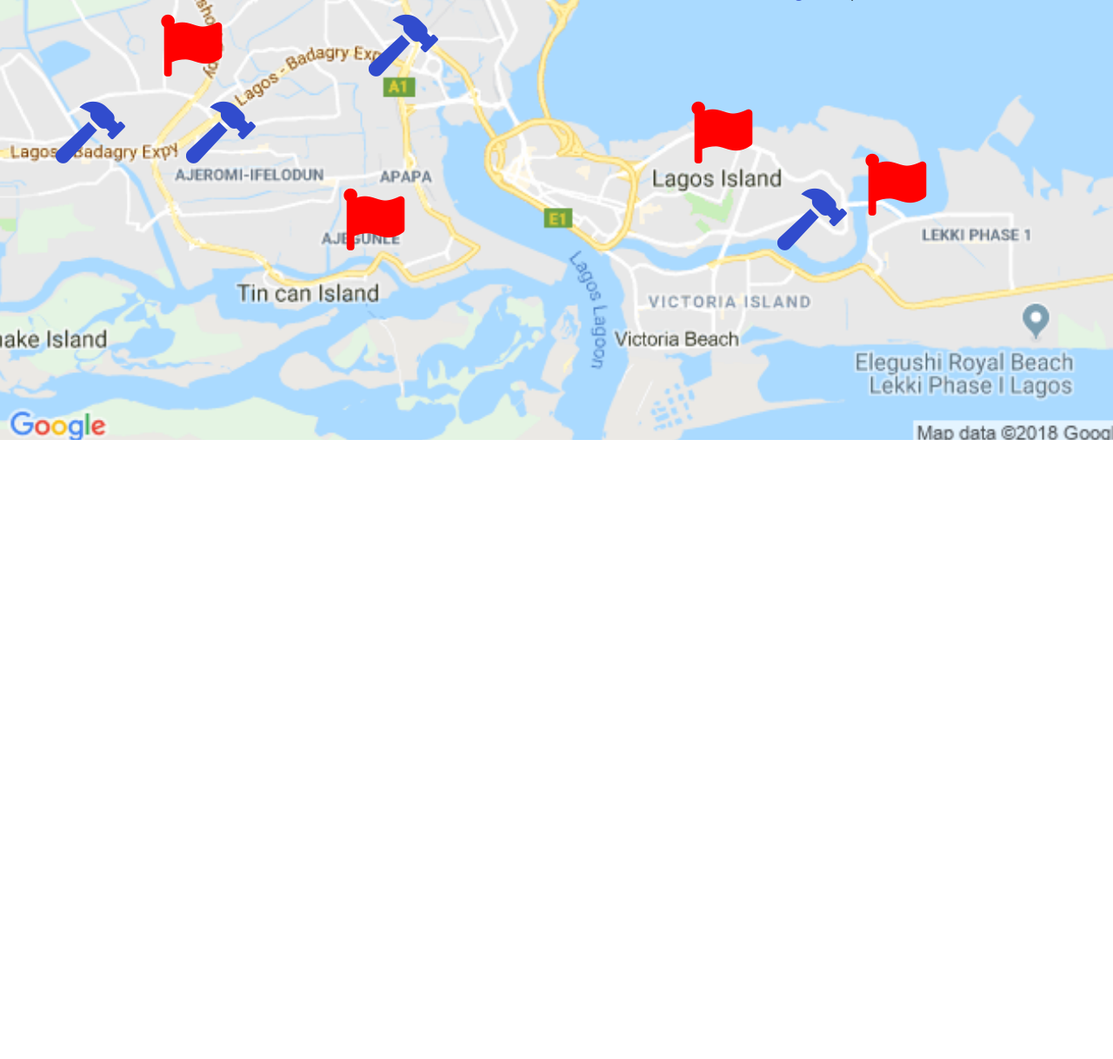
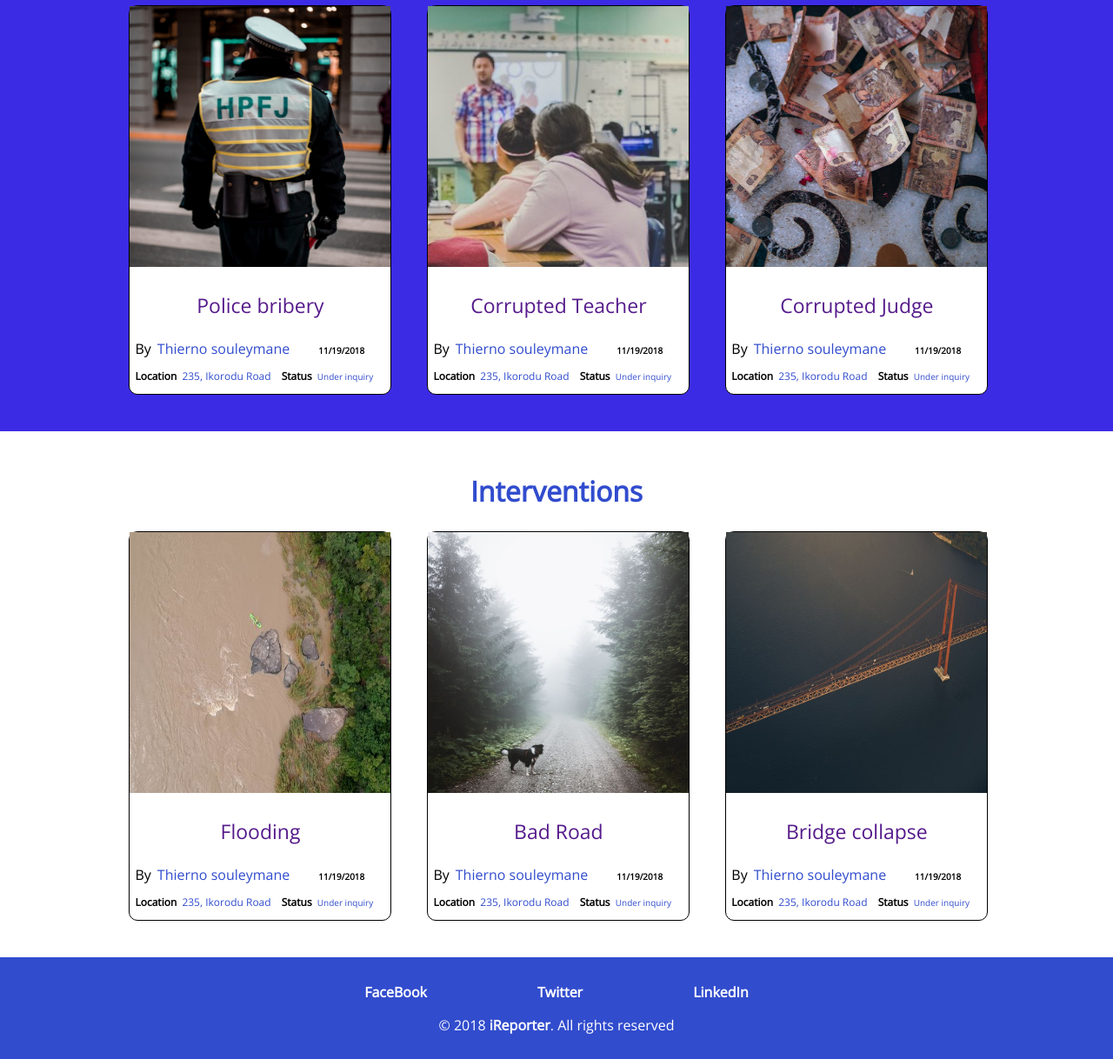
Before and after one commit to thiernomoudou/iReporter, a website: page UI/view.html in a window 1280 px wide. Shown: the part 389-1607 px from the top of the page at 87% size. Before the commit the page ends 895 px from the top, so only its background shows below. Drawn offline with nearby package versions, Linux system fonts and the light colour scheme.

Commit message:
Chore(view.html): update view.html
Implement cards for incidents like suggested by the LF
Add styling on the index.css

[In progress #162383934]

```diff
--- a/UI/css/index.css
+++ b/UI/css/index.css
@@ -846,3 +846,94 @@ input[type=radio]:checked{
 .footer-media{
 	font-weight: 600;
 }
+/* *************************************************** */
+/* Red flag card list */
+/* *************************************************** */
+
+.cards-incidents{
+	background-color: #3C2BE4;
+	padding-top: 2%;
+	padding-bottom: 2%;
+}
+
+.red-flag-card-heading{
+	text-align: center;
+	color: white;
+	margin-bottom: 2%;
+}
+.red-flag-cards{
+	display: flex;
+	justify-content: space-around;
+	padding-left: 10%;
+	padding-right: 10%;
+}
+
+.red-flag-cards > li{
+	list-style-type: none;
+	border: 1px solid black;
+	border-radius: 10px;
+	margin-right: 1%;
+	margin: 0 2%;
+	background-color: white;
+
+}
+
+.red-flag-card-img{
+	height: 300px;
+	width: 300px;
+}
+
+.red-flag-card-title{
+	text-align: center;
+	font-size: 23px;
+}
+
+.red-flag-creator{
+	margin: 1% 2%;
+
+}
+
+.red-flag-by{
+	margin-left: 1%;
+	color: #314CCD;
+}
+
+.red-flag-date{
+	font-weight: 600;
+	font-size: 10px;
+	margin-left: 10%;
+}
+
+.red-flag-card-info{
+	font-size: 12px;
+}
+
+.red-flag-location{
+	margin-left: 2%;
+	font-weight: 600;
+}
+
+.red-flag-location-v,
+.red-flag-status-v{
+	color: #314CCD;
+	margin-left: 1%;
+}
+
+.red-flag-status{
+	margin-left: 3%;
+	font-weight: 600;
+}
+
+.red-flag-status-v{
+	font-size: 10px;
+}
+
+/* Personalise intervetion card */
+
+.cards-interventions{
+	background-color: white;
+}
+
+.intervention-heading{
+	color: #314CCD;
+}
--- a/UI/view.html
+++ b/UI/view.html
@@ -27,7 +27,7 @@
 	<div class="user-card" id="user-card-id">
 		<p><a href="admin.html">Admin Dashboard</a></p>
 		<p><a href="profile.html">My profile</a></p>
-		<p><a href="all-incidents.html">incidents created</a></p>
+		<p><a href="all-incidents.html">Incidents created</a></p>
 		<p><a href="">Settings</a></p>
 	</div>
 
@@ -36,42 +36,109 @@
 	    <p class="view-button incident-buttons"><span>Join</span> the movement and <span id="view-report-button"><a href="incident-form.html" role="button">Report an incident</a><span></p>
 	</div>
 
-	<div class="map" id="map-id">
-		<p class="legend">They are two type of incidents: <span>red-flags</span>(Corruptions) and <span>interventions</span>
+	<div class="cards-incidents">
+	   <h1 class="red-flag-card-heading">Red flags</h1>
+	   <ul class="red-flag-cards">
+		    <li>
+			    <img class="red-flag-card-img" src="img/policeman1.jpg" alt="money"/>
+			    <p class="red-flag-card-title"><a href="">Police bribery</a></p>
+				<p class="red-flag-creator">By
+					<span class="red-flag-by">Thierno souleymane</span>
+					<span class="red-flag-date">11/19/2018</span>
+				</p>
+				<p class="red-flag-card-info">
+					<span class="red-flag-location">Location </span>
+					<span class="red-flag-location-v">235, Ikorodu Road</span>
+					<span class="red-flag-status">Status</span>
+					<span class="red-flag-status-v">Under inquiry</span>
+				</p>
+		    </li>
+		    <li>
+				<img class="red-flag-card-img" src="img/teacher1.jpg" alt="money"/>
+				<p class="red-flag-card-title"><a href="">Corrupted Teacher</a></p>
+				<p class="red-flag-creator">By
+					<span class="red-flag-by">Thierno souleymane</span>
+					<span class="red-flag-date">11/19/2018</span>
+				</p>
+				<p class="red-flag-card-info">
+					<span class="red-flag-location">Location </span>
+					<span class="red-flag-location-v">235, Ikorodu Road</span>
+					<span class="red-flag-status">Status</span>
+					<span class="red-flag-status-v">Under inquiry</span>
+				</p>
+		    </li>
+		    <li>
+				<img class="red-flag-card-img" src="img/fancycrave1.jpg" alt="money"/>
+				<p class="red-flag-card-title"><a href="">Corrupted Judge</a></p>
+				<p class="red-flag-creator">By
+					<span class="red-flag-by">Thierno souleymane</span>
+					<span class="red-flag-date">11/19/2018</span>
+				</p>
+				<p class="red-flag-card-info">
+					<span class="red-flag-location">Location </span>
+					<span class="red-flag-location-v">235, Ikorodu Road</span>
+					<span class="red-flag-status">Status</span>
+					<span class="red-flag-status-v">Under inquiry</span>
+				</p>
+			</li>
+	   </ul>
+	</div>
+	<!-- intervention cards -->
+	<div class="cards-incidents cards-interventions">
+		<h1 class="red-flag-card-heading intervention-heading">Interventions</h1>
+		<ul class="red-flag-cards">
+			 <li>
+				 <img class="red-flag-card-img" src="img/flooding.jpg" alt="money"/>
+				 <p class="red-flag-card-title"><a href="">Flooding</a></p>
+			 <p class="red-flag-creator">By
+				 <span class="red-flag-by">Thierno souleymane</span>
+				 <span class="red-flag-date">11/19/2018</span>
+			 </p>
+			 <p class="red-flag-card-info">
+				 <span class="red-flag-location">Location </span>
+				 <span class="red-flag-location-v">235, Ikorodu Road</span>
+				 <span class="red-flag-status">Status</span>
+				 <span class="red-flag-status-v">Under inquiry</span>
+			 </p>
+			 </li>
+			 <li>
+			 <img class="red-flag-card-img" src="img/road1.jpg" alt="money"/>
+			 <p class="red-flag-card-title"><a href="">Bad Road</a></p>
+			 <p class="red-flag-creator">By
+				 <span class="red-flag-by">Thierno souleymane</span>
+				 <span class="red-flag-date">11/19/2018</span>
+			 </p>
+			 <p class="red-flag-card-info">
+				 <span class="red-flag-location">Location </span>
+				 <span class="red-flag-location-v">235, Ikorodu Road</span>
+				 <span class="red-flag-status">Status</span>
+				 <span class="red-flag-status-v">Under inquiry</span>
+			 </p>
+			 </li>
+			 <li>
+			 <img class="red-flag-card-img" src="img/bridge1.jpg" alt="money"/>
+			 <p class="red-flag-card-title"><a href="">Bridge collapse</a></p>
+			 <p class="red-flag-creator">By
+				 <span class="red-flag-by">Thierno souleymane</span>
+				 <span class="red-flag-date">11/19/2018</span>
+			 </p>
+			 <p class="red-flag-card-info">
+				 <span class="red-flag-location">Location </span>
+				 <span class="red-flag-location-v">235, Ikorodu Road</span>
+				 <span class="red-flag-status">Status</span>
+				 <span class="red-flag-status-v">Under inquiry</span>
+			 </p>
+		 </li>
+		</ul>
+ </div>
+	<footer class="footer">
+		<p class="footer-media">
+			<a href="" class="facebook">FaceBook</a>
+			<a href="" class="twitter">Twitter</a>
+			<a href="" class="linkedin">LinkedIn</a>
 		</p>
-		<!-- red-flags -->
-		<!-- <i class="fas fa-map-marker-alt red-flag"></i> -->
-		<div class= "red-flag animate-icon" id="red-flag-11" ><i class="fas fa-flag" ></i></div>
-		<div class= "red-flag animate-icon" id="red-flag-12" ><i class="fas fa-flag" ></i></div>
-		<div class= "red-flag animate-icon" id="red-flag-13" ><i class="fas fa-flag" ></i></div>
-		<div class= "red-flag animate-icon" id="red-flag-14" ><i class="fas fa-flag" ></i></div>
-		<div class= "red-flag animate-icon" id="red-flag-15" ><i class="fas fa-flag" ></i></div>
-
-        <!-- Interventions -->
-	    <div class= "intervention animate-icon" id="intervention-11" ><i class="fas fa-hammer"></i></div>
-		<div class= "intervention animate-icon" id="intervention-12" ><i class="fas fa-hammer"></i></div>
-		<div class= "intervention animate-icon" id="intervention-13" ><i class="fas fa-hammer"></i></div>
-		<div class= "intervention animate-icon" id="intervention-14" ><i class="fas fa-hammer"></i></div>
-		<div class= "intervention animate-icon" id="intervention-15" ><i class="fas fa-hammer"></i></div>
-    </div>
-    <div id="overlay"></div>
-    <div class="incident-detail-card">
-    	<img class="detail-card-image" src="img/fancycrave.jpg">
-    	<h3>Corrupted Judge</h3>
-    	<p class="detail-card-info">
-    		<span class="created-by">Create By: </span>thierno:ss
-    		<span class="created-at">Created At: </span>11/19/2018
-    		<span class="status">Status:</span> Under inquiry
-    	</p>
-    	<p class="modification">
-    		<span class="edit"><a href="">Edit</a><i class="fas fa-pen pen"></i></span>
-    		<span class="change-status"><a href="">Change status</a><i class="fas fa-pen pen"></i></span>
-    		<span class="delete"><a href="">Delete</a><i class="fas fa-trash-alt trash"></i></span>
-
-    	</p>
-    	<i class="far fa-times-circle close-button"></i>
-
-    </div>
+		<p class="copyright">© 2018 <a class="footer-brand" href="index.html">iReporter</a>. All rights reserved</p>
+	</footer>
 
 <script src='js/index.js'></script>
 </body>
```
Also changed, not shown: UI/img/bridge1.jpg (added), UI/img/fancycrave1.jpg (added), UI/img/judge.jpg (added), UI/img/policeman1.jpg (added), UI/img/road1.jpg (added), UI/img/teacher1.jpg (added), 1 other file.
